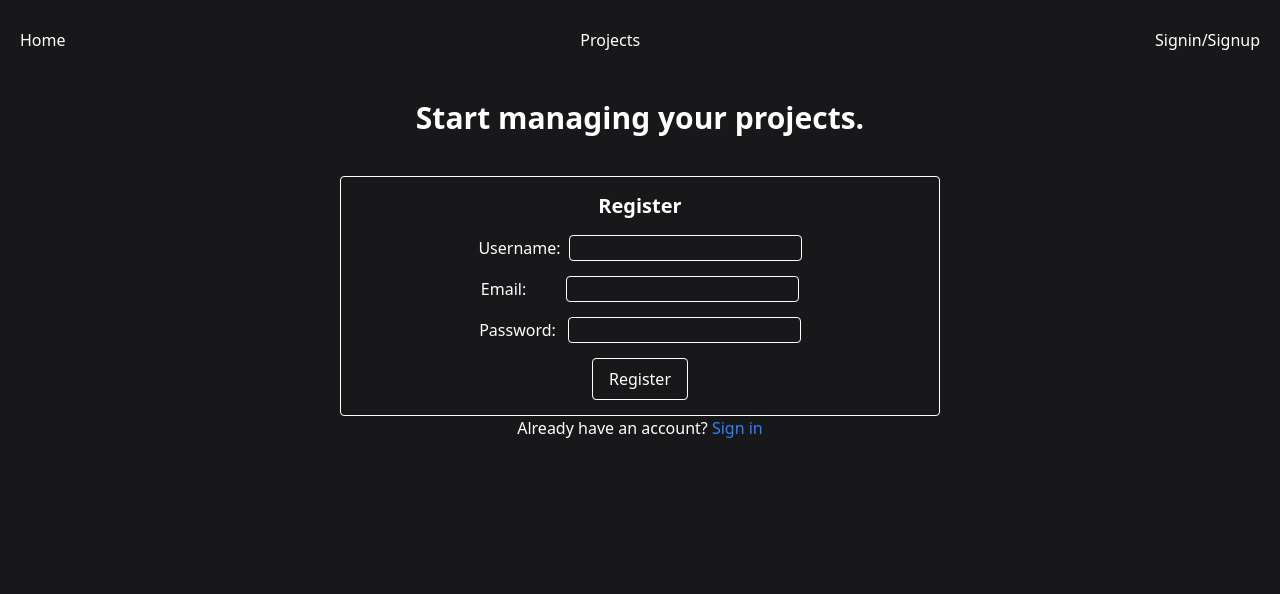
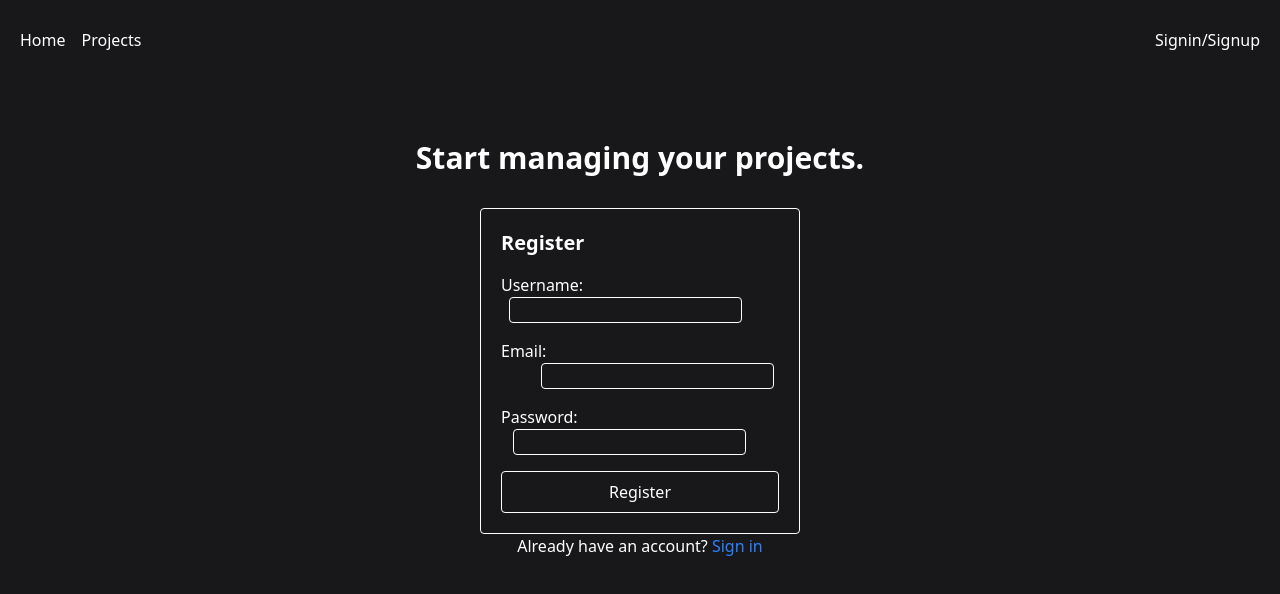
Before and after one commit to smithamaris/Mod15-frontend-project-manager, a React (Vite) app: page /auth in a window 1280 px wide. Shown: the top 594 px of the page. Built offline with nearby package versions, Linux system fonts and the light colour scheme; no server answers.

Commit message:
updated navbar and authpage

```diff
--- a/src/components/Navbar.tsx
+++ b/src/components/Navbar.tsx
@@ -1,15 +1,24 @@
 import { NavLink } from "react-router-dom";
-
-
+import { AuthContext } from "../context/AuthProvider";
+import { useContext } from "react";
 
 
 
 function Navbar() {
+  const auth = useContext(AuthContext);
+
+
   return (
     <nav className="text-white flex justify-between items-center w-full h-10">
-      <NavLink to="/">Home</NavLink>
-      <NavLink to="/projects">Projects</NavLink>
-      <NavLink to="/auth">Signin/Signup</NavLink>
+      <div className="flex gap-4">
+        <NavLink to="/">Home</NavLink>
+        <NavLink to="/projects">Projects</NavLink>
+      </div>
+
+      <div className="flex gap-4">
+        <NavLink to="/auth">Signin/Signup</NavLink>
+
+      </div>
     </nav>
   );
 }
--- a/src/pages/AuthPage.tsx
+++ b/src/pages/AuthPage.tsx
@@ -48,7 +48,7 @@ function AuthPage() {
   };
 
   return (
-    <div className="text-white flex flex-col items-center justify-center">
+    <div className="text-white flex flex-col items-center justify-center mt-10">
       <h1 className="text-3xl font-bold mt-10 text-center">
         Start managing your projects.
       </h1>
@@ -60,7 +60,7 @@ function AuthPage() {
       {showRegister ? (
         <form
           onSubmit={handleRegister}
-          className="border mt-10 p-2 h-60 w-150 flex flex-col justify-around items-center rounded"
+          className="border p-5 mt-8 rounded w-80 flex flex-col gap-4"
         >
           <div className="text-xl font-bold">Register</div>
 
@@ -110,7 +110,7 @@ function AuthPage() {
       ) : (
         <form
           onSubmit={handleLogin}
-          className="border mt-10 p-2 h-60 w-150 flex flex-col justify-around items-center rounded"
+          className="border p-5 mt-8 rounded w-80 flex flex-col gap-4"
         >
           <div className="text-xl font-bold">Login</div>
           <label htmlFor="email">
```
